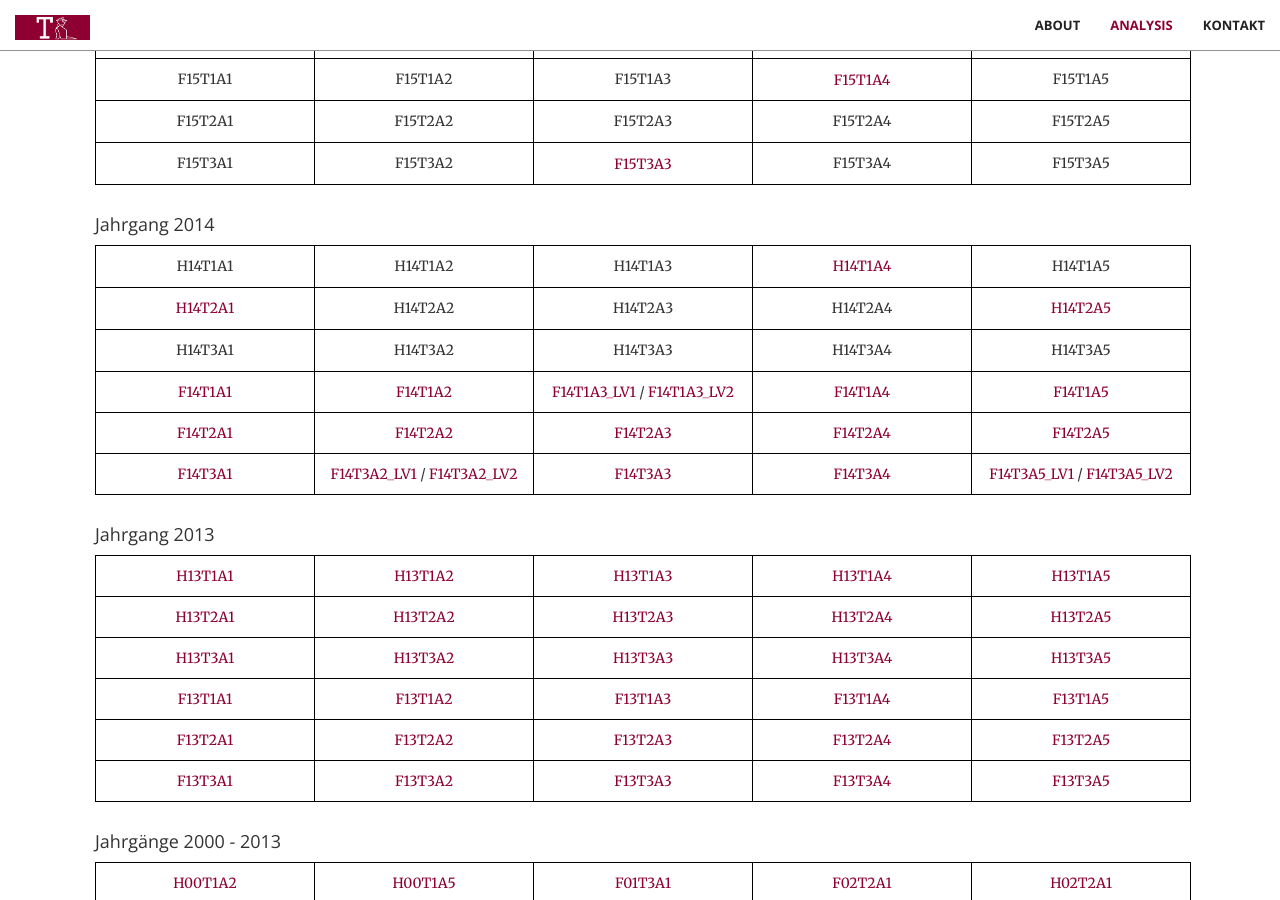
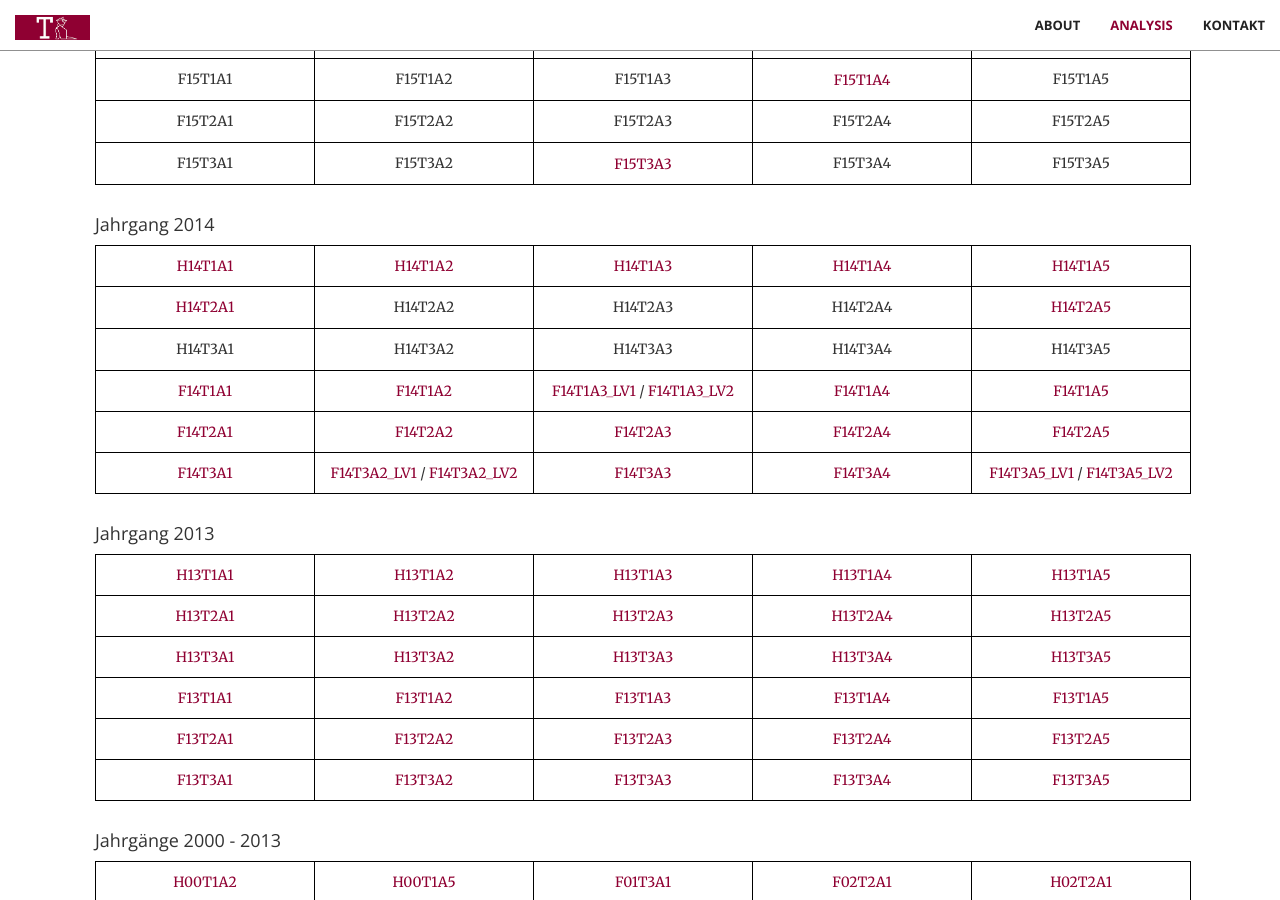
Before and after one commit to trabaldini/trabaldini.github.io, a Jekyll site: the page built from index.html, in a window 1280 px wide and 900 px high, scrolled down 4834 px. Built offline with Jekyll 4.4.1, drawn with Linux system fonts in a browser that asks for light colours; some web fonts are replaced.

Commit message:
Adds H14T1 solutions

```diff
--- a/_includes/math.html
+++ b/_includes/math.html
@@ -1181,19 +1181,19 @@
                         <tbody>
                             <tr>
                                 <td style="width:20%">
-                                    <p>H14T1A1</p>
-                                </td>
-                                <td style="width:20%">
-                                    <p>H14T1A2</p>
-                                </td>
-                                <td style="width:20%">
-                                    <p>H14T1A3</p>
+                                    <a href="aufg/H14T1A1_FT.pdf" target="_blank">H14T1A1</a>
+                                </td>
+                                <td style="width:20%">
+                                    <a href="aufg/H14T1A2_FT.pdf" target="_blank">H14T1A2</a>
+                                </td>
+                                <td style="width:20%">
+                                    <a href="aufg/H14T1A3_FT.pdf" target="_blank">H14T1A3</a>
                                 </td>
                                 <td style="width:20%">
                                     <a href="aufg/H14T1A4_DGL.pdf" target="_blank">H14T1A4</a>
                                 </td>
                                 <td style="width:20%">
-                                    <p>H14T1A5</p>
+                                    <a href="aufg/H14T1A5_DGL.pdf" target="_blank">H14T1A5</a>
                                 </td>
                             </tr>
                             <tr>
```
Also changed, not shown: 4 other files.
